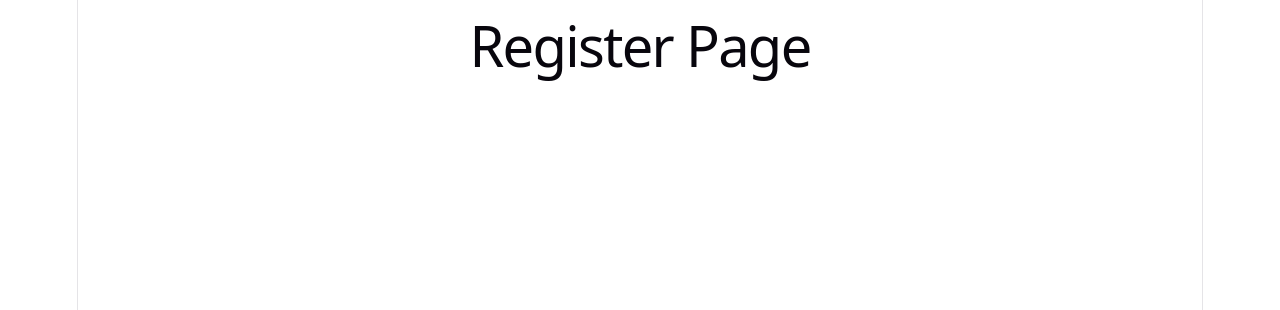
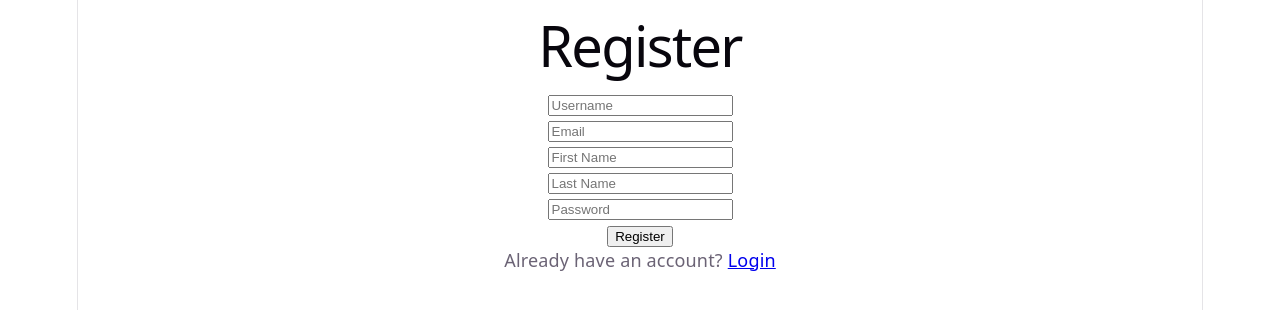
Before and after one commit to mfpour/notes-manager, a React app in the folder frontend/: page /register in a window 1280 px wide. Shown: the top 310 px of the page. Built offline with nearby package versions, Linux system fonts and the light colour scheme; the HTML template or start-up script is replaced by a standard one.

Commit message:
Implement user registration page

```diff
--- a/frontend/src/pages/Register.jsx
+++ b/frontend/src/pages/Register.jsx
@@ -1,5 +1,107 @@
+import { useState } from "react";
+import { Link, useNavigate } from "react-router-dom";
+import api from "../api/axios";
+
 function Register() {
-  return <h1>Register Page</h1>;
+  const navigate = useNavigate();
+
+  const [form, setForm] = useState({
+    username: "",
+    email: "",
+    first_name: "",
+    last_name: "",
+    password: "",
+  });
+
+  const [error, setError] = useState("");
+
+  const handleChange = (e) => {
+    setForm({
+      ...form,
+      [e.target.name]: e.target.value,
+    });
+  };
+
+  const handleSubmit = async (e) => {
+    e.preventDefault();
+
+    setError("");
+
+    try {
+      await api.post("/accounts/register/", form);
+      navigate("/");
+    } catch {
+      setError("Registration failed.");
+    }
+  };
+
+  return (
+    <div>
+      <h1>Register</h1>
+
+      <form onSubmit={handleSubmit}>
+        <input
+          type="text"
+          name="username"
+          placeholder="Username"
+          value={form.username}
+          onChange={handleChange}
+        />
+
+        <br />
+
+        <input
+          type="email"
+          name="email"
+          placeholder="Email"
+          value={form.email}
+          onChange={handleChange}
+        />
+
+        <br />
+
+        <input
+          type="text"
+          name="first_name"
+          placeholder="First Name"
+          value={form.first_name}
+          onChange={handleChange}
+        />
+
+        <br />
+
+        <input
+          type="text"
+          name="last_name"
+          placeholder="Last Name"
+          value={form.last_name}
+          onChange={handleChange}
+        />
+
+        <br />
+
+        <input
+          type="password"
+          name="password"
+          placeholder="Password"
+          value={form.password}
+          onChange={handleChange}
+        />
+
+        <br />
+
+        <button type="submit">
+          Register
+        </button>
+      </form>
+
+      {error && <p>{error}</p>}
+
+      <p>
+        Already have an account? <Link to="/">Login</Link>
+      </p>
+    </div>
+  );
 }
 
 export default Register;
```
